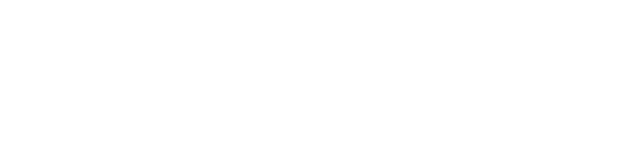
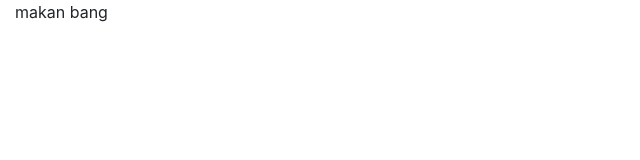
Before and after one commit to muhsinSutanto/git-advance, a website: page index.html in a window 1280 px wide. Shown: the whole page, without its empty margins (0-640 px from the left). Drawn offline with nearby package versions, Linux system fonts and the light colour scheme.

Commit message:
create bootstrap

```diff
--- a/index.html
+++ b/index.html
@@ -4,9 +4,15 @@
     <meta charset="UTF-8">
     <meta name="viewport" content="width=device-width, initial-scale=1.0">
     <meta http-equiv="X-UA-Compatible" content="ie=edge">
+    <link rel="stylesheet" href="./node_modules/bootstrap/dist/css/bootstrap.min.css">
+    <link rel="stylesheet" href="style.css">
     <title>Document</title>
 </head>
 <body>
 
+    <div class="container-fluid">
+        <p>makan bang</p>
+    </div>
+
 </body>
 </html>
--- /dev/null
+++ b/style.css
@@ -0,0 +1,4 @@
+body {
+    background: solid green;
+    width: 300px;
+}
```
Also changed, not shown: package.json (added, +23 -0 lines).
